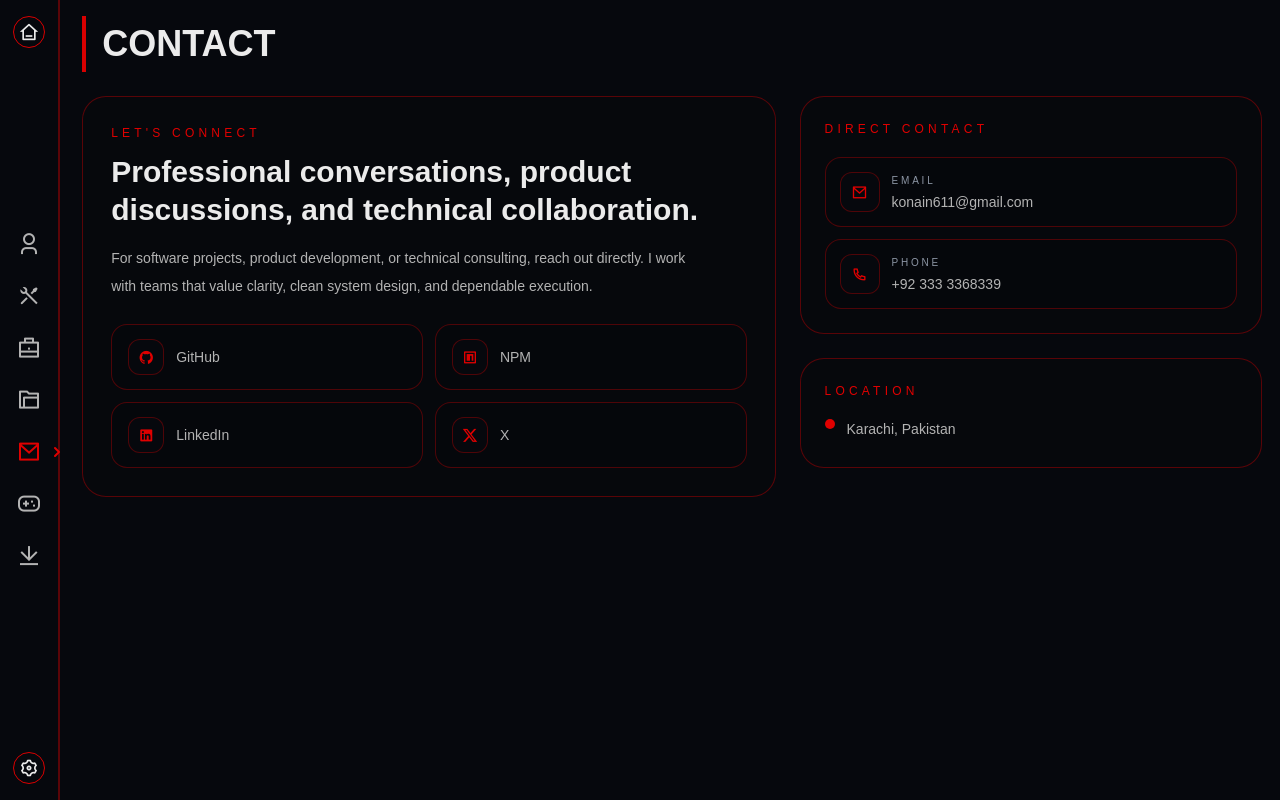
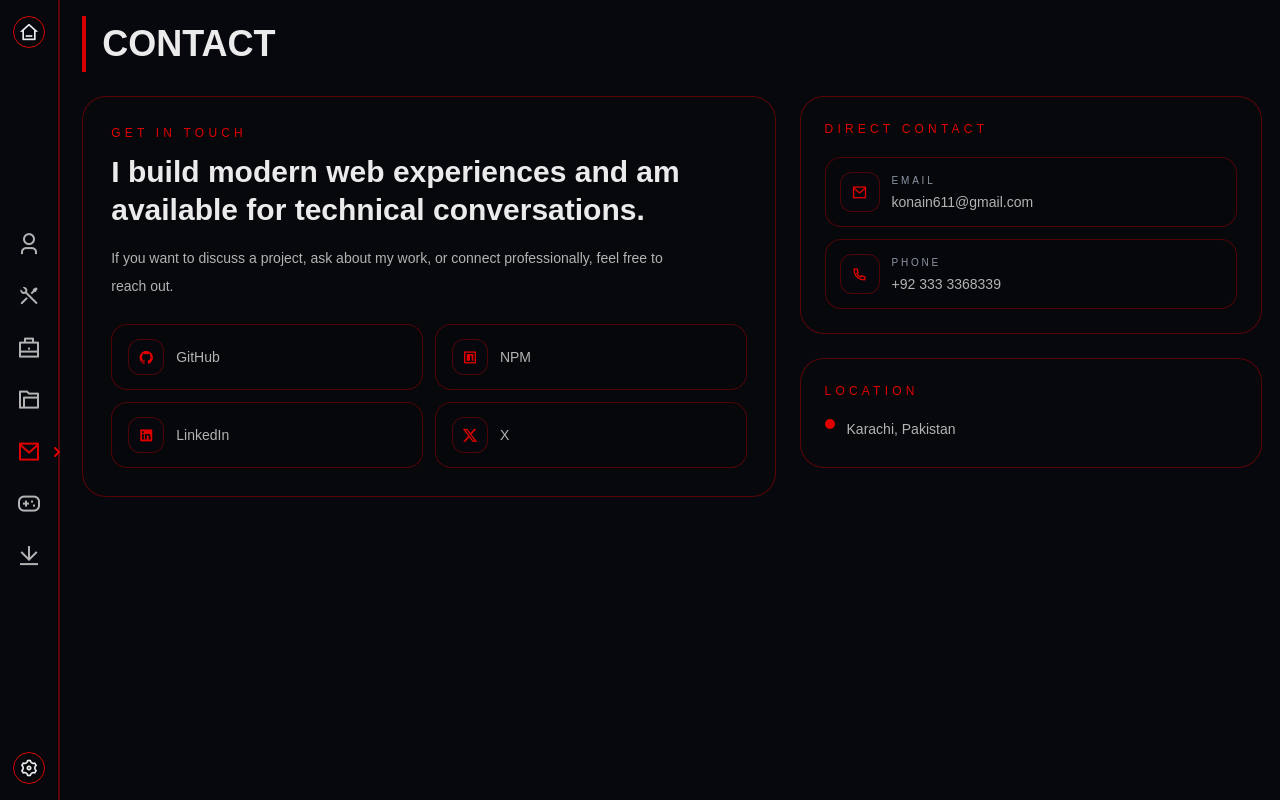
Before and after one commit to konain611/Portfolio, a Next.js app in the folder syedkonainnasir/: page /contact in a window 1280 px wide. Built offline with nearby package versions, Linux system fonts and the light colour scheme.

Commit message:
Update page.js

```diff
--- a/syedkonainnasir/src/app/contact/page.js
+++ b/syedkonainnasir/src/app/contact/page.js
@@ -45,12 +45,12 @@ export default function ContactPage() {
 
       <div className="grid gap-6 lg:grid-cols-[1.35fr_0.9fr]">
         <section className="rounded-3xl border border-(--border)/40 bg-background/50 p-6 sm:p-7">
-          <p className="text-xs uppercase tracking-[0.35em] text-(--accent)">Let&apos;s connect</p>
+          <p className="text-xs uppercase tracking-[0.35em] text-(--accent)">Get in touch</p>
           <h2 className="mt-3 max-w-2xl text-3xl font-semibold leading-tight">
-            Professional conversations, product discussions, and technical collaboration.
+            I build modern web experiences and am available for technical conversations.
           </h2>
           <p className="mt-4 max-w-xl text-sm leading-7 text-(--foreground)">
-            For software projects, product development, or technical consulting, reach out directly. I work with teams that value clarity, clean system design, and dependable execution.
+            If you want to discuss a project, ask about my work, or connect professionally, feel free to reach out.
           </p>
 
           <div className="mt-6 grid gap-3 sm:grid-cols-2">
```
